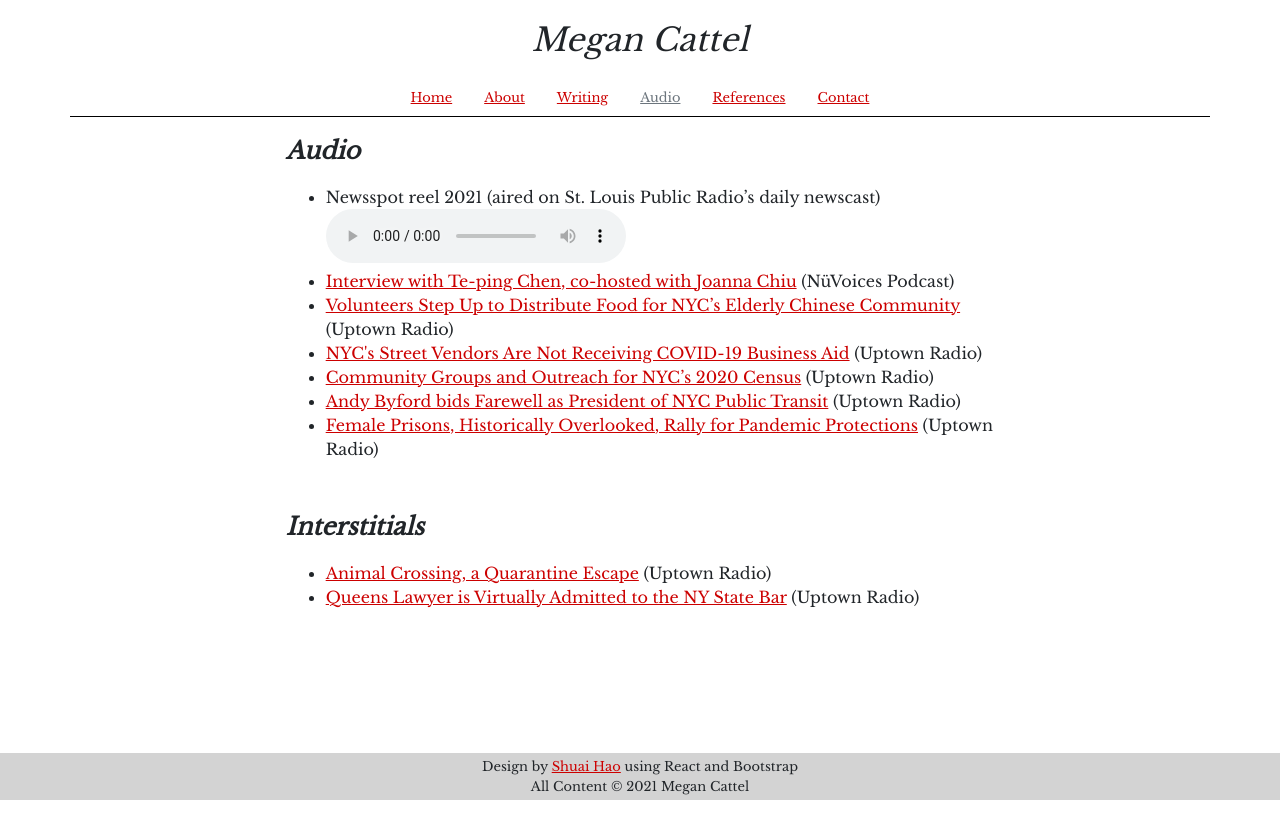
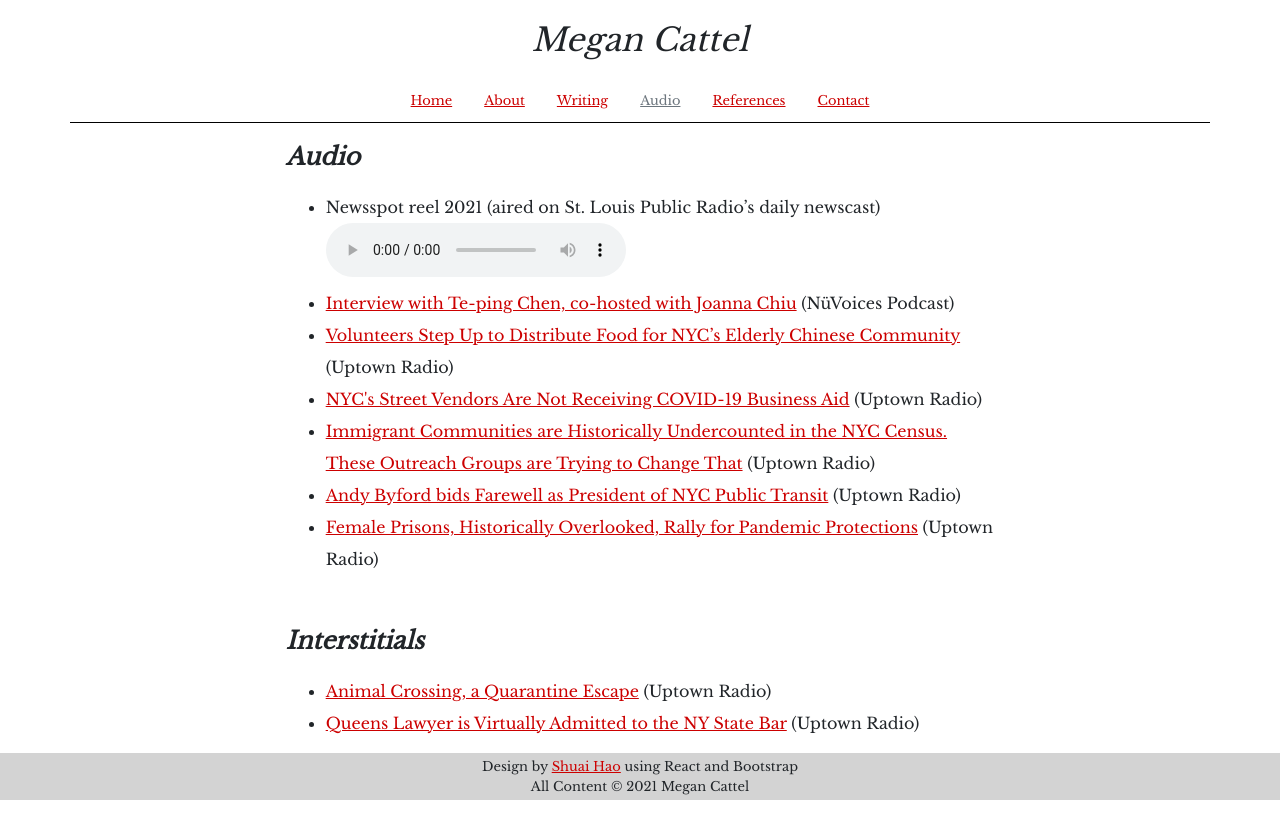
Before and after one commit to megan-cattel/Personal-website, a React (Create React App) app: page /#/audio in a window 1280 px wide. Shown: the top 838 px of the page. Before the commit the page ends 800 px from the top, so only its background shows below. Built offline with nearby package versions, Linux system fonts and the light colour scheme.

Commit message:
change the titles of some articles

```diff
--- a/src/components/Audio.js
+++ b/src/components/Audio.js
@@ -27,7 +27,7 @@ function Audio() {
                         <a href="https://uptownradio.wixsite.com/uptownradio/post/nyc-s-street-vendors-don-t-qualify-for-covid-19-business-aid">NYC's Street Vendors Are Not Receiving COVID-19 Business Aid</a> (Uptown Radio)
                     </li>
                     <li>
-                        <a href="https://uptownradio.wixsite.com/uptownradio/post/raising-the-2020-census-count-in-immigrant-communities">Community Groups and Outreach for NYC’s 2020 Census</a> (Uptown Radio)
+                        <a href="https://uptownradio.wixsite.com/uptownradio/post/raising-the-2020-census-count-in-immigrant-communities">Immigrant Communities are Historically Undercounted in the NYC Census. These Outreach Groups are Trying to Change That</a> (Uptown Radio)
                     </li>
                     <li>
                         <a href="https://uptownradio.wixsite.com/uptownradio/post/andy-byford-bids-farewell-as-president-of-nyc-public-transit">Andy Byford bids Farewell as President of NYC Public Transit</a> (Uptown Radio)
--- a/src/index.css
+++ b/src/index.css
@@ -14,6 +14,10 @@ body {
     sans-serif;
   -webkit-font-smoothing: antialiased;
   -moz-osx-font-smoothing: grayscale;
+}
+
+ul {
+  line-height: 200%;
 }
 
 code {
```
